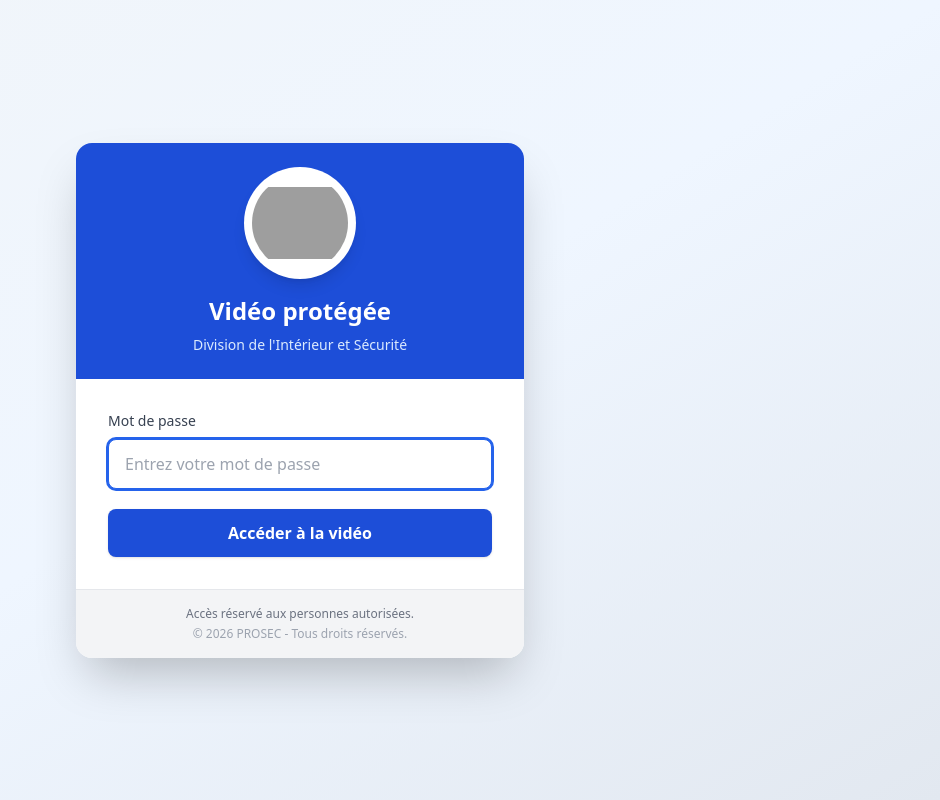
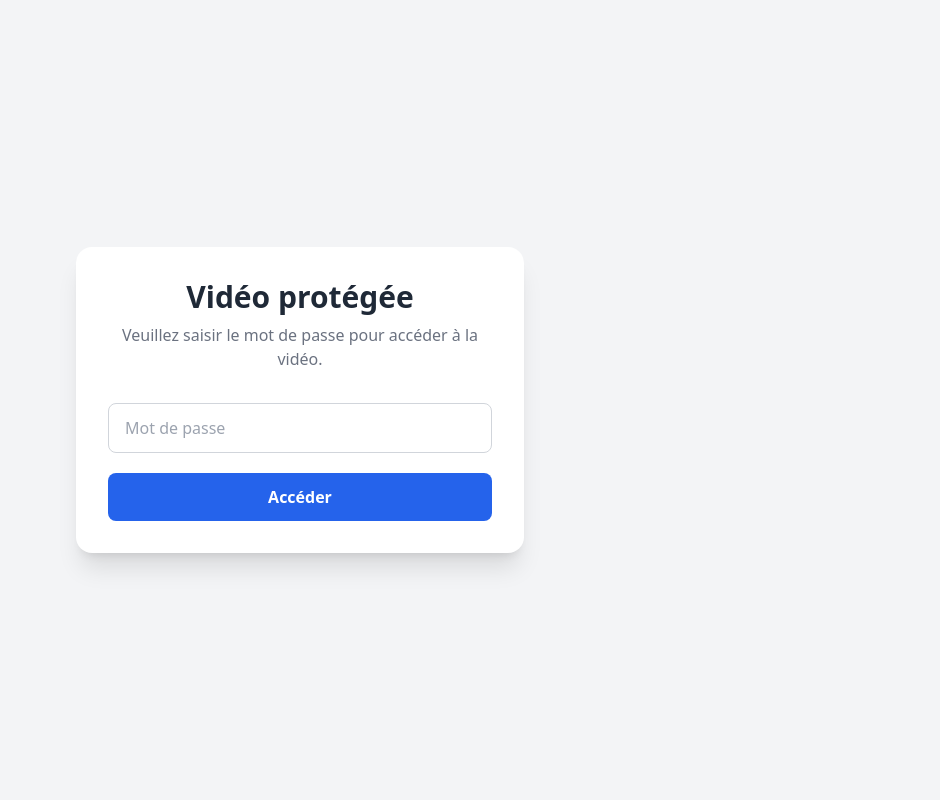
Before and after one commit to Narcisseilunga/dossier_dvinter, a Flask app: page / in a window 1280 px wide. Shown: the whole page, without its empty margins (340-1280 px from the left). Run offline with Flask 3, Linux system fonts and the light colour scheme; some libraries are stand-ins or nearby versions; grey boxes are pictures that could not be loaded.

Commit message:
ajout de la vraie video

```diff
--- a/templates/login.html
+++ b/templates/login.html
@@ -8,81 +8,51 @@
     <!-- Tailwind CSS -->
     <script src="https://cdn.tailwindcss.com"></script>
 </head>
+<body class="bg-gray-100">
 
-<body class="min-h-screen bg-gradient-to-br from-slate-100 via-blue-50 to-slate-200 flex items-center justify-center px-4">
+    <div class="min-h-screen flex items-center justify-center px-4">
+        <div class="w-full max-w-md bg-white rounded-2xl shadow-xl p-8">
 
-    <div class="w-full max-w-md bg-white rounded-2xl shadow-2xl overflow-hidden">
+            <div class="text-center mb-8">
+                <h1 class="text-3xl font-bold text-gray-800">
+                    Vidéo protégée
+                </h1>
 
-        <!-- En-tête -->
-        <div class="bg-blue-700 text-white py-6 px-8">
-
-            <div class="flex justify-center mb-4">
-                <img
-                    src="{{ url_for('uploaded_file', filename='nouveau_logo_prosec.png') }}"
-                    alt="Logo PROSEC"
-                    class="w-24 h-24 sm:w-28 sm:h-28 object-contain bg-white rounded-full p-2 shadow-lg"
-                >
+                <p class="mt-2 text-gray-500">
+                    Veuillez saisir le mot de passe pour accéder à la vidéo.
+                </p>
             </div>
-
-            <h1 class="text-2xl font-bold text-center">
-                Vidéo protégée
-            </h1>
-
-            <p class="text-center text-blue-100 mt-2 text-sm">
-                Division de l'Intérieur et Sécurité
-            </p>
-
-        </div>
-
-        <!-- Formulaire -->
-        <div class="p-8">
 
             <form method="POST" class="space-y-5">
 
                 <div>
-                    <label class="block text-sm font-medium text-gray-700 mb-2">
-                        Mot de passe
-                    </label>
-
                     <input
                         type="password"
                         name="password"
-                        placeholder="Entrez votre mot de passe"
+                        placeholder="Mot de passe"
                         required
-                        autofocus
-                        class="w-full px-4 py-3 border border-gray-300 rounded-lg focus:outline-none focus:ring-2 focus:ring-blue-600 focus:border-blue-600 transition"
+                        class="w-full rounded-lg border border-gray-300 px-4 py-3 focus:border-blue-600 focus:ring-2 focus:ring-blue-500 outline-none transition"
                     >
                 </div>
 
                 <button
                     type="submit"
-                    class="w-full bg-blue-700 hover:bg-blue-800 text-white font-semibold py-3 rounded-lg shadow transition duration-300"
+                    class="w-full bg-blue-600 hover:bg-blue-700 text-white font-semibold py-3 rounded-lg transition duration-300"
                 >
-                    Accéder à la vidéo
+                    Accéder
                 </button>
 
             </form>
 
             {% if error %}
-            <div class="mt-5 bg-red-100 border border-red-300 rounded-lg px-4 py-3">
-                <p class="text-center text-red-700 font-medium">
+            <div class="mt-5 rounded-lg bg-red-100 border border-red-300 px-4 py-3">
+                <p class="text-red-700 text-center">
                     {{ error }}
                 </p>
             </div>
             {% endif %}
 
         </div>
-
-        <!-- Pied de page -->
-        <div class="bg-gray-100 border-t px-6 py-4">
-            <p class="text-center text-xs text-gray-500">
-                Accès réservé aux personnes autorisées.
-            </p>
-            <p class="text-center text-xs text-gray-400 mt-1">
-                © 2026 PROSEC - Tous droits réservés.
-            </p>
-        </div>
-
     </div>
 
 </body>
```
